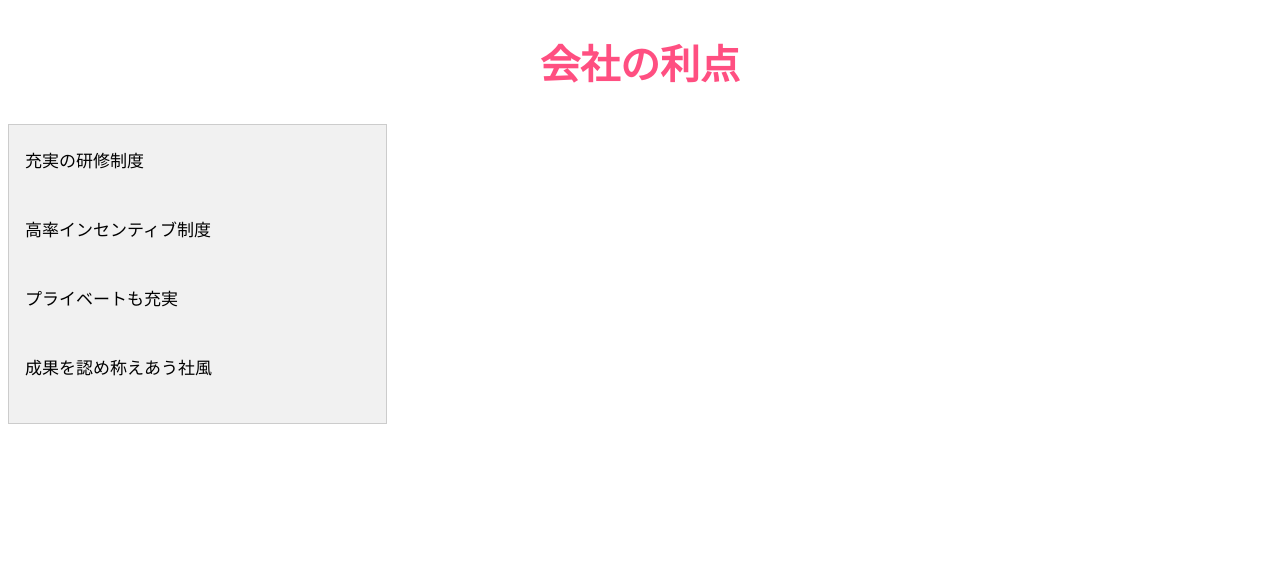
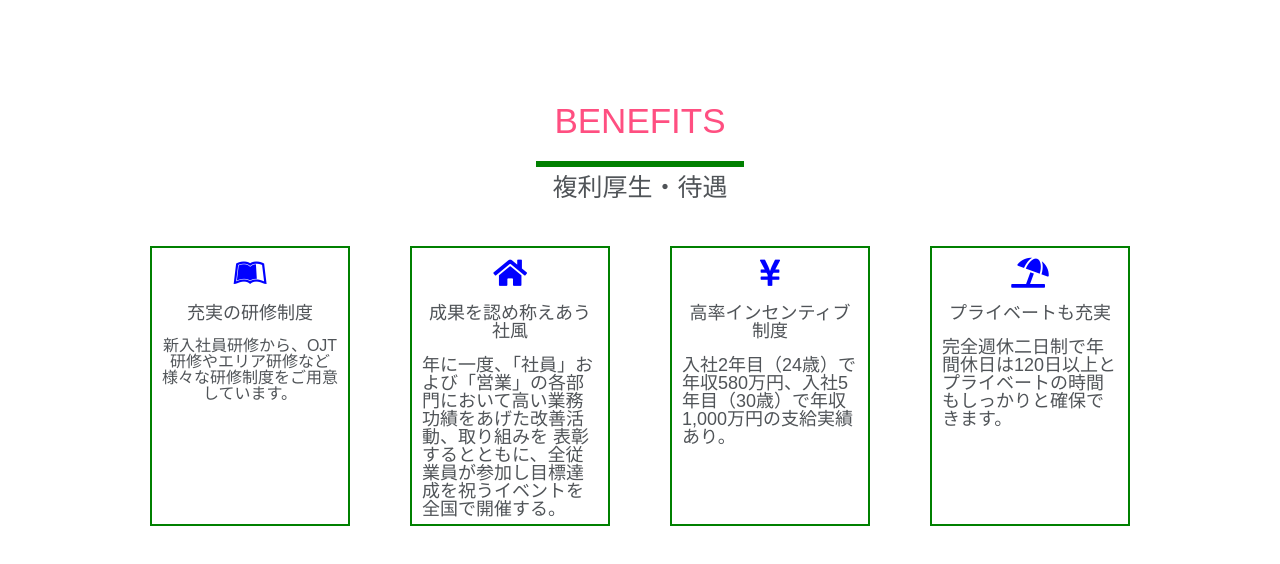
Before and after one commit to Quy-Lang/Homepage, a plain HTML site: page index.html in a window 1280 px wide. Drawn offline with Linux system fonts and the light colour scheme.

Commit message:
HTML+css

```diff
--- a/css/main.css
+++ b/css/main.css
@@ -0,0 +1,66 @@
+* {
+  -webkit-box-sizing: border-box;
+  box-sizing: border-box;
+  line-height: 1;
+}
+.el_contentUnit .wrap {
+  width: 1200px;
+  margin: 0 auto;
+  padding: 80px;
+  text-align: center;
+}
+body {
+  color: white;
+}
+body {
+  font-size: 16px;
+  font-family: "ヒラギノ角ゴシック Pro","Hiragino Kaku Gothic Pro",游ゴシック体,"Yu Gothic",YuGothic,メイリオ,Meiryo,Osaka,"ＭＳ Ｐゴシック","MS PGothic",sans-serif;
+  color: #505458;
+}
+.text {
+  margin: 0 auto;
+  width: 50%;
+  padding: 15px;
+  display: block;
+  margin-left: auto;
+  margin-right: auto;
+  font-size: 35px;
+  color: #ff4f81;
+}
+.unitTitle{
+  text-align: center;
+}
+.catch{
+  text-align: center;
+  font-size:large;
+  border: #ff4f81;
+}
+.data{
+  text-align: left;
+  font-size:large;
+}
+.ruby{
+  text-align: center;
+  font-size:  25px;;
+}
+.dataSet{
+  background-color: white;
+  width: 200px;
+  height: 280px;
+  border: 2px solid green;
+  padding: 10px;
+  margin: 30px;
+}
+
+ul{
+  margin: 0;
+  padding: 0;
+  list-style: none;
+}
+li{
+  float: left;
+}
+.icon i{
+  font-size: 30px;
+  color:blue;
+}
--- a/index.html
+++ b/index.html
@@ -1,166 +1,61 @@
 <!DOCTYPE html>
-<html lang="en">
 <head>
-    <meta charset="UTF-8">
-    <meta http-equiv="X-UA-Compatible" content="IE=edge">
-    <meta name="viewport" content="width=device-width, initial-scale=1.0">
+    <link rel="stylesheet" href="css/main.css">
     <link rel="stylesheet" href="https://cdnjs.cloudflare.com/ajax/libs/font-awesome/5.15.3/css/all.min.css">
-    <title>Benefits</title>
+<title>Benefits</title>
 
-    <style>
-        * {box-sizing: border-box}
-        body {font-family: "Lato", sans-serif;}
+    <div class="el_welfareUnit el_contentUnit" data-id="1489218">
 
-        /* Style the tab */
-        .tab {
-          float: left;
-          border: 1px solid #ccc;
-          background-color: #f1f1f1;
-          width: 30%;
-          height: 300px;
-        }
 
-        /* Style the buttons inside the tab */
-        .tab button {
-          display: block;
-          background-color: inherit;
-          color: black;
-          padding: 22px 16px;
-          width: 100%;
-          border: none;
-          outline: none;
-          text-align: left;
-          cursor: pointer;
-          font-size: 17px;
-        }
+        <div class="wrap">
+            <div class="unitTitle">
+                <div class="text">BENEFITS</div>
+                <hr size="8" width="20%" color="Green">
 
-        /* Change background color of buttons on hover */
-        .tab button:hover {
-          background-color: #ddd;
-        }
+                                <div class="ruby">複利厚生・待遇</div>
+                                            <div class="detail"></div>
+                        </div><br>
 
-        /* Create an active/current "tab button" class */
-        .tab button.active {
-          background-color: #ccc;
-        }
+            <div class="unitContent">
+                <ul class="dataSetList">
+                                                                <li class="dataSet">
+                                <div class="item">
+                                    <div class="icon icon-1"><i class="fab fa-leanpub"></i></div>
+                                                                </div><br>
 
-        /* Style the tab content */
-        .tabcontent {
-          float: left;
-          padding: 0px 12px;
-          border: 3px solid #ccc;
-          width: 70%;
-          border-left: none;
-          height: 300px;
-          display: none;
-        }
+                                <div class="catch">充実の研修制度</div><br>
 
-        /* Clear floats after the tab */
-        .clearfix::after {
-          content: "";
-          clear: both;
-          display: table;
-        }
+                                <div class="data;text-align:left" >新入社員研修から、OJT研修やエリア研修など様々な研修制度をご用意しています。</div>
+                            </li>
+                                                                                                    <li class="dataSet">
+                                <div class="item">
+                                    <div class="icon icon-2"><i class="fa fa-home"></i></div>
+                                                                </div><br>
 
-        /* ICON */
-        .icon i{
-            font-size: 50px;
-            color: #ff4f81;
-        }
-        .icon{
-            width: 50px;
-            height: 50px;
-        }
-        .icon-2 i {
-            color: aqua;
-        }
-        .icon-3 i {
-            color: red;
-        }
-        .icon img{
-            width: 100%;
-        }
+                                <div class="catch">成果を認め称えあう社風</div><br>
+                                <div class="data">年に一度、「社員」および「営業」の各部門において高い業務功績をあげた改善活動、取り組みを
+                                    表彰するとともに、全従業員が参加し目標達成を祝うイベントを全国で開催する。</div>
+                            </li>
+                                                                                                    <li class="dataSet">
+                                <div class="item">
+                                    <div class="icon icon-3"><i class="fa fa-yen-sign"></i></div>
+                                                                </div><br>
 
-        </style>
-</head>
-<body>
-    <center><h2 style=" font-size:30pt;color: #ff4f81;">会社の利点<h2></center>
-    <!-- <p>
-        <div class="gallery">
-        <div class="desc"><p>充実の研修制度</p>
-            新人社員研修から、OJT研修やエリア研修など様々な研修制度をご用意しています。</div>
-        </div>
-        </p></br>
-        <p>
-            <div class="desc"><p>高率インセンティブ制度</p>
-            入社3年目（25歳）で年収650万円、入社5年目（30歳）で年収1,000万円以上の支給実績あり。
+                                <div class="catch">高率インセンティブ制度</div><br>
+                                <div class="data">入社2年目（24歳）で年収580万円、入社5年目（30歳）で年収1,000万円の支給実績あり。</div>
+                            </li>
+                                                                                                    <li class="dataSet">
+                                <div class="item">
+                                    <div class="icon icon-4"><i class="fa fa-umbrella-beach"></i></div>
+                                                                </div><br>
+
+                                <div class="catch">プライベートも充実</div><br>
+                                <div class="data">完全週休二日制で年間休日は120日以上とプライベートの時間もしっかりと確保できます。</div>
+                            </li>
+                                                    </ul>
             </div>
-        </p></br>
-        <p>
-            <div class="desc"><p>プライベートも充実</p>
-            完全週休二日制度で年間休日は120日以上とプライベートの時間もしっかりと確認できる。
-            </div>
-        </p></br>
-        <p>
-            <div class="desc"><p>成果を認め称えあう社風</p>
-            年に一度、「社員」および「営業」の各部門において高い業務功績をあげた改善活動、取り組みを
-            表彰するとともに、全従業員が参加し目標達成を祝うイベントを全国で開催する。
-            </div>
-        </p> -->
-
-        <div class="tab">
-            <button class="tablinks" onmouseover="openCity(event, '充実の研修制度')">充実の研修制度</button>
-            <button class="tablinks" onmouseover="openCity(event, '高率インセンティブ制度')">高率インセンティブ制度</button>
-            <button class="tablinks" onmouseover="openCity(event, 'プライベートも充実')">プライベートも充実</button>
-            <button class="tablinks" onmouseover="openCity(event, '成果を認め称えあう社風')">成果を認め称えあう社風</button>
-          </div>
-
-          <div id="充実の研修制度" class="tabcontent">
-            <div class="icon icon-1"><i class="fab fa-leanpub"></i></div>
-            <h3>充実の研修制度</h3>
-
-            <p> 新人社員研修から、OJT研修やエリア研修など様々な研修制度をご用意しています。</p>
-          </div>
-
-          <div id="高率インセンティブ制度" class="tabcontent">
-              <div class="icon icon-2"><i class="fa fa-home"></i></div>
-
-            <h3>高率インセンティブ制度</h3>
-
-            <p>入社3年目（25歳）で年収650万円、入社5年目（30歳）で年収1,000万円以上の支給実績あり。</p>
-          </div>
-
-          <div id="プライベートも充実" class="tabcontent">
-            <div class="icon icon-3"><i class="fa fa-yen-sign"></i></div>
-            <h3>プライベートも充実</h3>
-            <p>完全週休二日制度で年間休日は120日以上とプライベートの時間もしっかりと確認できる。</p>
-          </div>
-
-          <div id="成果を認め称えあう社風" class="tabcontent">
-            <div class="icon"><img src="benefit_icn_7.png"></img></div>
-            <h3>成果を認め称えあう社風</h3>
-            <p>年に一度、「社員」および「営業」の各部門において高い業務功績をあげた改善活動、取り組みを
-                表彰するとともに、全従業員が参加し目標達成を祝うイベントを全国で開催する。</p>
-          </div>
-
-          <div class="clearfix"></div>
-
-          <script>
-          function openCity(evt, cityName) {
-            var i, tabcontent, tablinks;
-            tabcontent = document.getElementsByClassName("tabcontent");
-            for (i = 0; i < tabcontent.length; i++) {
-              tabcontent[i].style.display = "none";
-            }
-            tablinks = document.getElementsByClassName("tablinks");
-            for (i = 0; i < tablinks.length; i++) {
-              tablinks[i].className = tablinks[i].className.replace(" active", "");
-            }
-            document.getElementById(cityName).style.display = "block";
-            evt.currentTarget.className += " active";
-          }
-          </script>
-
+                </div>
+    </div>
 
 
 </body>
```
Also changed, not shown: practice.html (added, +167 -0 lines).
